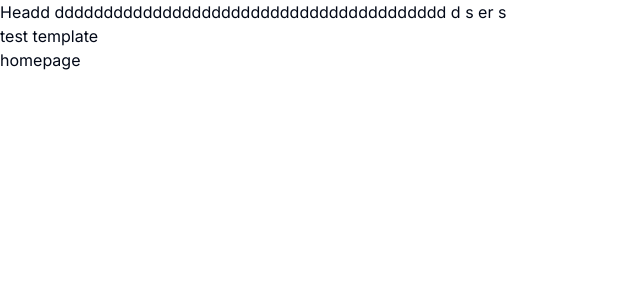
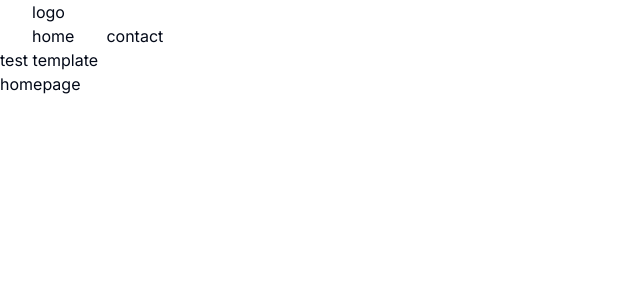
Before and after one commit to clemencefernandez/my-personal-website, a Next.js app: page / in a window 1280 px wide. Shown: the top 300 px of the page, without its empty margins (0-640 px from the left). Built offline with nearby package versions, Linux system fonts and the light colour scheme.

Commit message:
semaine 2

```diff
--- a/components/Header.tsx
+++ b/components/Header.tsx
@@ -1,6 +1,31 @@
+"use client";
+
+import Logo from "./Logo";
+import MobileNav from "./MobileNav";
+import Nav from "./Nav";
+
 const Header = () => {
   return (
-    <header>Headd dddddddddddddddddddddddddddddddddddddddd d s er s</header>
+    <header>
+      <div className="container mx-auto">
+        <div className="flex justify-between items-center">
+          {" "}
+          <Logo />
+        </div>
+        <div className="flexitems-center gap-x-6">
+          {/* nav */}
+          <Nav
+            containerStyles={"hidden xl:flex gap-x-8 items-center"}
+            linkStyles={""}
+            underlineStyles={""}
+          />
+          {/* mobile nav */}
+          <div className="xl:hidden">
+            <MobileNav />
+          </div>
+        </div>
+      </div>
+    </header>
   );
 };
 export default Header;
--- /dev/null
+++ b/components/Logo.tsx
@@ -0,0 +1,5 @@
+const Logo = () => {
+  return <div>{"logo"}</div>;
+};
+
+export default Logo;
--- /dev/null
+++ b/components/MobileNav.tsx
@@ -0,0 +1,5 @@
+const MobileNav = () => {
+  return <div> Mobile Nav</div>;
+};
+
+export default MobileNav;
--- /dev/null
+++ b/components/Nav.tsx
@@ -0,0 +1,27 @@
+import Link from "next/link";
+import { HTMLAttributes } from "react";
+
+const links = [
+  { path: "/", name: "home" },
+  { path: "/contact", name: "contact" },
+];
+
+type Props = {
+  containerStyles: HTMLAttributes<Navigator>["className"];
+  linkStyles: string;
+  underlineStyles: string;
+};
+const Nav = ({ containerStyles, linkStyles, underlineStyles }: Props) => {
+  return (
+    <nav className={`${containerStyles}`}>
+      {links.map((link, index) => {
+        return (
+          <Link href={link.path} key={index}>
+            {link.name}
+          </Link>
+        );
+      })}
+    </nav>
+  );
+};
+export default Nav;
```
